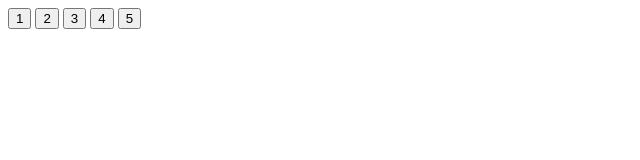
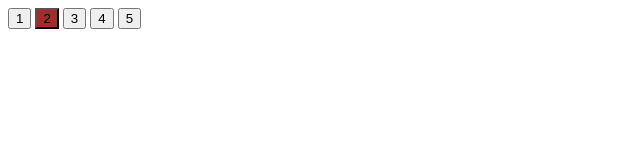
Before and after one commit to zyvvva/belajar-git, a plain HTML site: page index.html in a window 1280 px wide. Shown: the full height of the page, 0-640 px from the left. Drawn offline with Linux system fonts and the light colour scheme.

Commit message:
menambahkan background-color button 2

```diff
--- a/index.html
+++ b/index.html
@@ -6,8 +6,14 @@
     <title>Document</title>
   </head>
   <body>
+    <style>
+      .b {
+        background-color: brown;
+      }
+    </style>
+
     <button>1</button>
-    <button>2</button>
+    <button class="b">2</button>
     <button>3</button>
     <button>4</button>
     <button>5</button>
```
